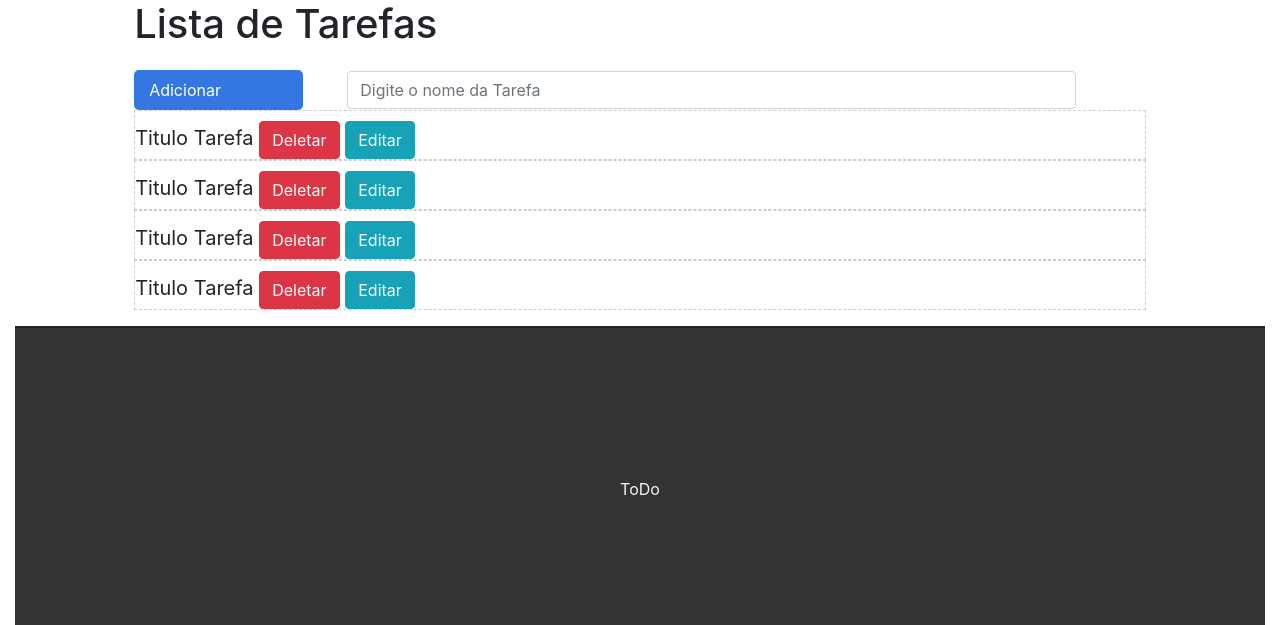
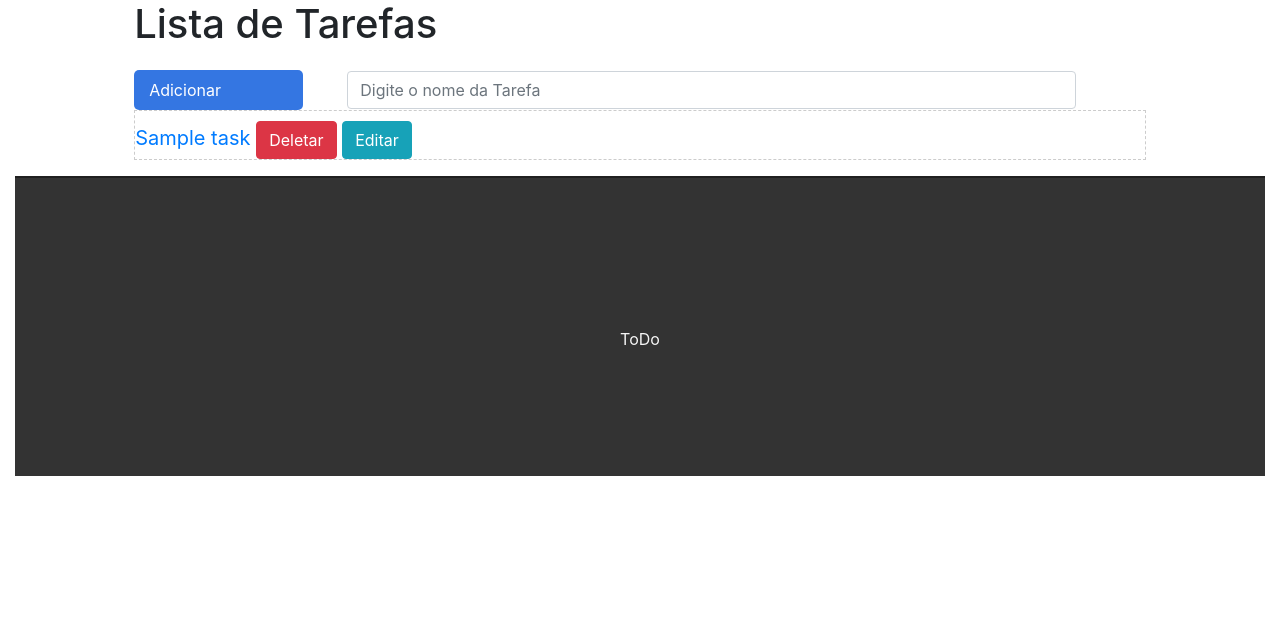
Before and after one commit to DarioCampagnaCoutinho/django-todo, a Django app: template task/templates/task/list.html in a window 1280 px wide. Shown: the part 56-681 px from the top of the page. Run offline with Django 3.2, Linux system fonts and the light colour scheme; the template is opened without the code that fills it: values that come from a table or form of the project are taken from there, others are empty; tables that the repository leaves empty hold one stand-in row (values such as "Sample post"); some libraries are stand-ins or nearby versions.

Commit message:
View que lista tarefas.

```diff
--- a/task/templates/task/list.html
+++ b/task/templates/task/list.html
@@ -12,26 +12,13 @@
         <input class="form-control" type="text" id="search" name="search" placeholder="Digite o nome da Tarefa">
     </div>
     <ul class="task-list">
+        {% for task in tasks %}
         <li class="task-item">
-            <span>Titulo Tarefa</span>
+            <span ><a href="/task/{{task.id}}">{{ task.title }}</a></span>
             <button class="btn btn-danger">Deletar</button>
             <button class="btn btn-info">Editar</button>
         </li>
-        <li class="task-item">
-            <span>Titulo Tarefa</span>
-            <button class="btn btn-danger">Deletar</button>
-            <button class="btn btn-info">Editar</button>
-        </li>
-        <li class="task-item">
-            <span>Titulo Tarefa</span>
-            <button class="btn btn-danger">Deletar</button>
-            <button class="btn btn-info">Editar</button>
-        </li>
-        <li class="task-item">
-            <span>Titulo Tarefa</span>
-            <button class="btn btn-danger">Deletar</button>
-            <button class="btn btn-info">Editar</button>
-        </li>
+        {% endfor %}
     </ul>
 </div>
 {% endblock %}
--- a/task/urls.py
+++ b/task/urls.py
@@ -3,6 +3,5 @@ from . import views
 
 
 urlpatterns = [
-    path('', views.hello, name='hello'),
-    path('list/', views.list, name='list'),
+    path('', views.list, name='list'),
 ]
```
Also changed, not shown: task/views.py (+3 -6 lines).
